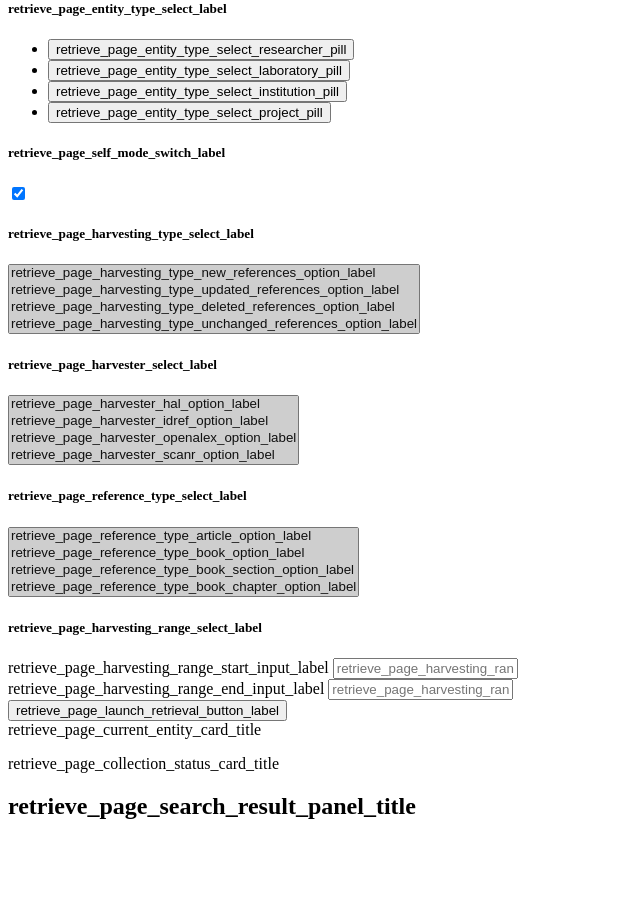
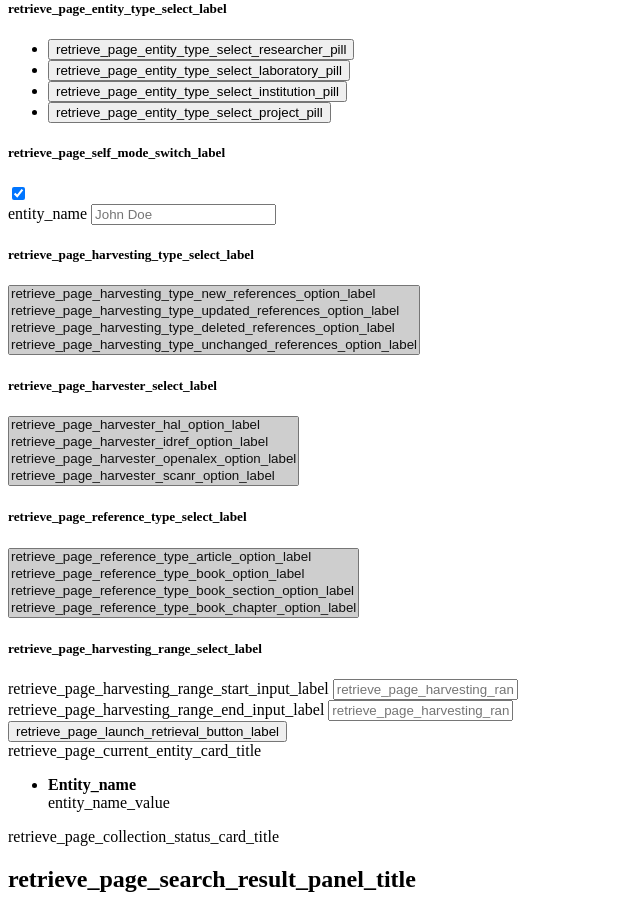
Before and after one commit to CRISalid-esr/svp-harvester, a Python web app: template app/templates/retrieve.html.jinja in a window 1280 px wide. Shown: the part 361-1282 px from the top of the page, without its empty margins (0-640 px from the left). Before the commit the page ends 1180 px from the top, so only its background shows below. Run offline with Jinja, Linux system fonts and the light colour scheme; the template is opened without the code that fills it, so the values that code supplies are empty.

Commit message:
Add name fields to jinja template

```diff
--- a/app/templates/retrieve.html.jinja
+++ b/app/templates/retrieve.html.jinja
@@ -68,6 +68,13 @@
                     <div class="tab-pane fade" id="pills-project" role="tabpanel"
                          aria-labelledby="pills-project-tab" tabindex="0">
                     </div>
+                </div>
+                <div id=name-field-container">
+                    {#TODO put the name_field_container in js#}
+                    <div class="input-group flex-nowrap">
+                      <span class="input-group-text" id="addon-wrapping">entity_name</span>
+                      <input type="text" class="form-control" placeholder="John Doe" aria-label="entity name input">
+                </div>
                 </div>
                 <div id="identifier-fields-container"></div>
                 <div class="row">
@@ -188,8 +195,13 @@
                 <div class="card-header">{% trans %}retrieve_page_current_entity_card_title{% endtrans %}</div>
                 <div class="card-body">
                     <ul class="list-group list-group-flush" id="entity-identifiers-container">
-
-
+                    {# TODO: add entity_name module in js #}
+                        <li class="list-group-item">
+                            <strong>Entity_name</strong>
+                            <div class="clearfix">
+                                <span role="status" class="float-start">entity_name_value </span>
+                            </div>
+                        </li>
                     </ul>
                 </div>
             </div>
```
